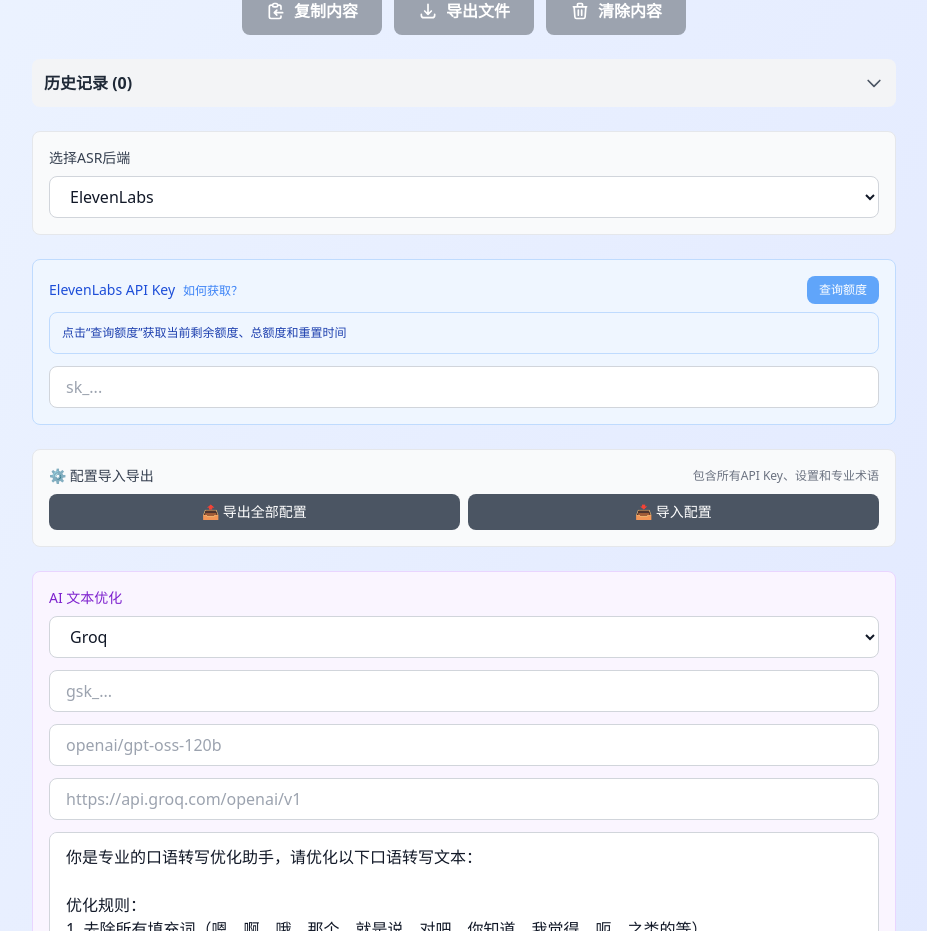
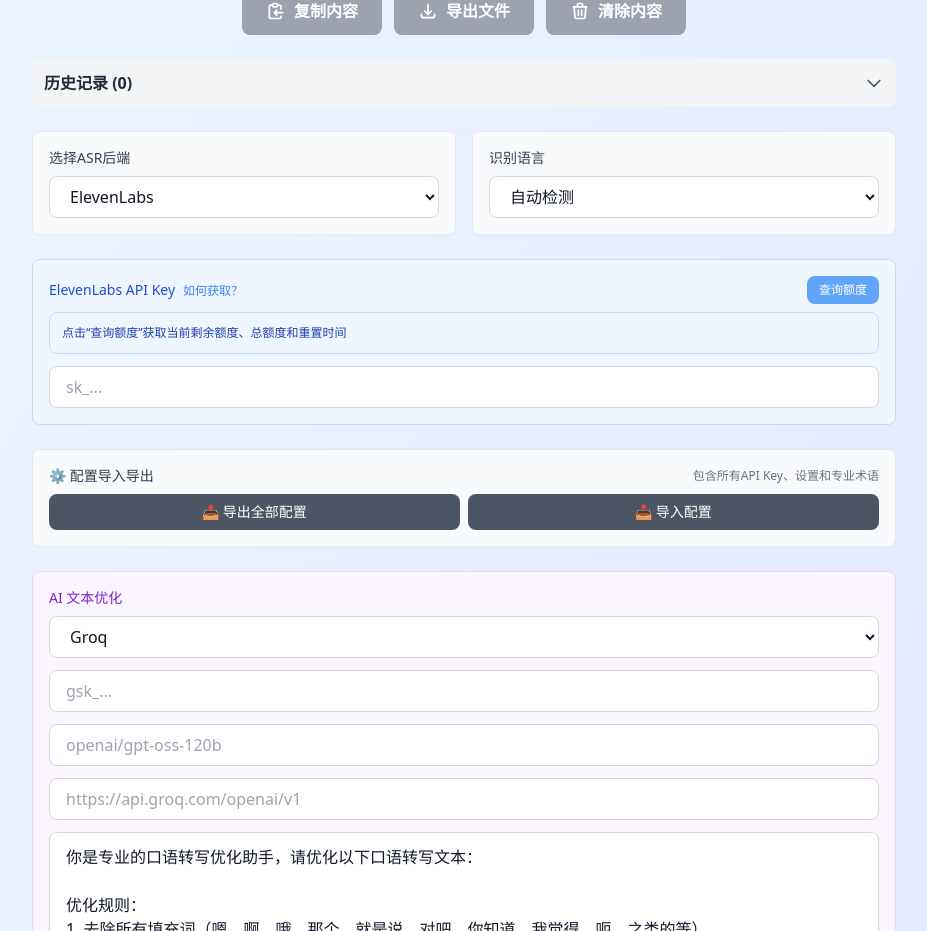
Before and after one commit to hanxu98121/asr, a Next.js app: page / in a window 1280 px wide. Shown: the part 819-1750 px from the top of the page, without its empty margins (176-1103 px from the left). Built offline with nearby package versions, Linux system fonts and the light colour scheme.

Commit message:
feat: add transcription language selector and update placeholders

```diff
--- a/app/page.tsx
+++ b/app/page.tsx
@@ -19,6 +19,7 @@
   const [error, setError] = useState<string | null>(null);
   const [recordingDuration, setRecordingDuration] = useState(0);
   const [selectedBackend, setSelectedBackend] = useState<ASRBackend>('elevenlabs');
+  const [asrLanguage, setAsrLanguage] = useState<string>('auto');
   const [apiKey, setApiKey] = useState<string>('');
 
   // AI Optimizer state
@@ -51,8 +52,10 @@
   // 客户端hydration完成后加载localStorage数据
   useEffect(() => {
     const savedBackend = (localStorage.getItem('asr-backend') as ASRBackend) || 'elevenlabs';
+    const savedAsrLanguage = localStorage.getItem('asr-language') || 'auto';
     const savedKey = localStorage.getItem(`${savedBackend}-api-key`) || '';
     setSelectedBackend(savedBackend);
+    setAsrLanguage(savedAsrLanguage);
     setApiKey(savedKey);
     setIsHydrated(true);
 
@@ -93,14 +96,15 @@
   // 初始化ASR客户端
   const getASRClient = useCallback(() => {
     if (!asrClientRef.current) {
-      asrClientRef.current = new ASRClient(apiKey, undefined, selectedBackend);
+      asrClientRef.current = new ASRClient(apiKey, asrLanguage, selectedBackend);
     } else {
       asrClientRef.current.setApiKey(apiKey);
+      asrClientRef.current.setLanguage(asrLanguage);
       asrClientRef.current.setBackend(selectedBackend);
     }
     asrClientRef.current.setTerminology(terminology);
     return asrClientRef.current;
-  }, [apiKey, selectedBackend, terminology]);
+  }, [apiKey, asrLanguage, selectedBackend, terminology]);
 
   // 优化文本
   const handleOptimize = useCallback(async () => {
@@ -548,6 +552,7 @@
       </div>
 
       {/* ASR 后端设置 */}
+      <div className="grid grid-cols-1 md:grid-cols-2 gap-4">
         <div className="p-4 bg-gray-50 dark:bg-gray-800/50 border border-gray-200 dark:border-gray-700 rounded-lg">
           <label className="block text-sm font-medium text-gray-700 dark:text-gray-300 mb-2">
             {t('settings.asr.backend')}
@@ -563,6 +568,30 @@
               </option>
             ))}
           </select>
+        </div>
+
+        <div className="p-4 bg-gray-50 dark:bg-gray-800/50 border border-gray-200 dark:border-gray-700 rounded-lg">
+          <label className="block text-sm font-medium text-gray-700 dark:text-gray-300 mb-2">
+            {t('settings.asr.language')}
+          </label>
+          <select
+            value={asrLanguage}
+            onChange={(e) => {
+              const newLang = e.target.value;
+              setAsrLanguage(newLang);
+              localStorage.setItem('asr-language', newLang);
+            }}
+            className="w-full px-4 py-2 border border-gray-300 dark:border-gray-600 rounded-lg bg-white dark:bg-gray-700 text-gray-900 dark:text-gray-100"
+          >
+            <option value="auto">{t('settings.asr.language.auto')}</option>
+            <option value="zh">{t('settings.asr.language.zh')}</option>
+            <option value="en">{t('settings.asr.language.en')}</option>
+            <option value="ja">{t('settings.asr.language.ja')}</option>
+            <option value="ko">{t('settings.asr.language.ko')}</option>
+            <option value="fr">{t('settings.asr.language.fr')}</option>
+            <option value="de">{t('settings.asr.language.de')}</option>
+          </select>
+        </div>
       </div>
 
       {/* API Key 输入 */}
@@ -654,6 +683,10 @@
                 return 'sk_...';
               case 'gladia':
                 return 'gladia_...';
+              case 'deepgram':
+                return 'dg_...';
+              case 'assemblyai':
+                return 'asai_...';
               default:
                 return t('settings.enter.api.key');
             }
@@ -684,6 +717,8 @@
                     groq: localStorage.getItem('groq-api-key') || '',
                     openai: localStorage.getItem('openai-api-key') || '',
                     gladia: localStorage.getItem('gladia-api-key') || '',
+                    deepgram: localStorage.getItem('deepgram-api-key') || '',
+                    assemblyai: localStorage.getItem('assemblyai-api-key') || '',
                   }
                 },
                 aiOptimizer: {
--- a/lib/i18n.ts
+++ b/lib/i18n.ts
@@ -130,6 +130,38 @@
   'settings.asr.backend': {
     zh: '选择ASR后端',
     en: 'Select ASR Backend'
+  },
+  'settings.asr.language': {
+    zh: '识别语言',
+    en: 'Transcription Language'
+  },
+  'settings.asr.language.auto': {
+    zh: '自动检测',
+    en: 'Auto Detect'
+  },
+  'settings.asr.language.zh': {
+    zh: '中文',
+    en: 'Chinese'
+  },
+  'settings.asr.language.en': {
+    zh: '英文',
+    en: 'English'
+  },
+  'settings.asr.language.ja': {
+    zh: '日文',
+    en: 'Japanese'
+  },
+  'settings.asr.language.ko': {
+    zh: '韩文',
+    en: 'Korean'
+  },
+  'settings.asr.language.fr': {
+    zh: '法文',
+    en: 'French'
+  },
+  'settings.asr.language.de': {
+    zh: '德文',
+    en: 'German'
   },
   'settings.api.key': {
     zh: 'API Key',
```
Lines whose indentation alone changed are shown as unchanged.
